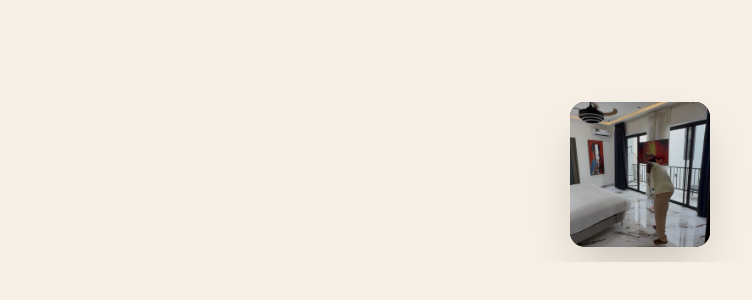
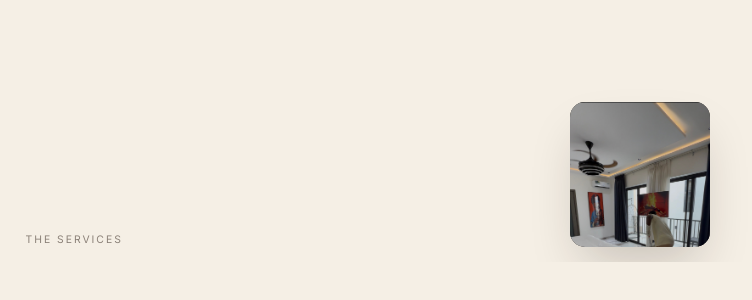
Before and after one commit to Kayen-Technologies/neatnest, a Next.js app: page / in a window 1280 px wide. Shown: the part 2541-2841 px from the top of the page, without its empty margins (0-752 px from the left). Built offline with nearby package versions, Linux system fonts and the light colour scheme.

Commit message:
refactor: replace service index counter with static label and update transition timings in showcase component

```diff
--- a/src/app/globals.css
+++ b/src/app/globals.css
@@ -183,12 +183,13 @@ body {
     transform: translate(-50%, 0);
     background: var(--color-ink);
     box-shadow: 0 25px 50px -12px rgb(31 24 20 / 22%);
-    transition: all 700ms cubic-bezier(0.19, 1, 0.22, 1);
+    transition: all 900ms cubic-bezier(0.25, 1, 0.5, 1);
     will-change: transform, opacity, width, height, top, left;
   }
 
   .services-showcase__card img {
-    transition: transform 800ms cubic-bezier(0.19, 1, 0.22, 1);
+    object-position: top;
+    transition: transform 900ms cubic-bezier(0.25, 1, 0.5, 1);
   }
 
   .services-showcase__card.is-intro {
--- a/src/components/services.tsx
+++ b/src/components/services.tsx
@@ -164,9 +164,6 @@ export function Services() {
                     className={`services-showcase__copy${isActive ? " is-active" : ""}`}
                     aria-hidden={!isActive}
                   >
-                    <span className="services-showcase__number">
-                      {pad(index + 1)} / {pad(count)}
-                    </span>
                     <p className="services-showcase__eyebrow">{service.name}</p>
                     <h3>{service.description}</h3>
                     <Link href="/services" tabIndex={isActive ? 0 : -1}>
@@ -178,7 +175,9 @@ export function Services() {
             </div>
           </div>
 
-
+          <span className="services-showcase__label" aria-hidden="true">
+            The services
+          </span>
         </div>
       </div>
     </section>
```
